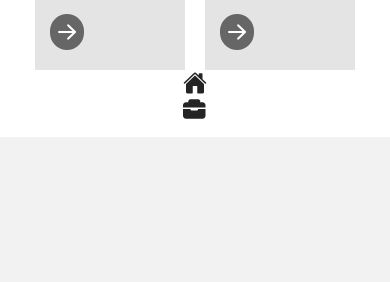
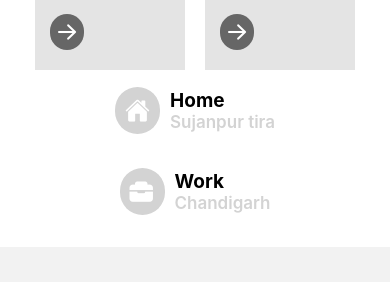
Before and after one commit to abhishekgarfield/Uber-app, a React Native app: screen /homescreen in a window 390 px wide. Shown: the part 300-582 px from the top of the page. Built offline with nearby package versions, Linux system fonts and the light colour scheme.

Commit message:
favoption implemented

```diff
--- a/components/navfov.js
+++ b/components/navfov.js
@@ -1,4 +1,4 @@
-import { View } from "react-native";
+import { View,Text, ScrollView, TouchableOpacity } from "react-native";
 import { Icon } from "react-native-elements";
 
 const data=[{
@@ -15,18 +15,25 @@ const data=[{
 }]
 const Navfav=()=>{
     return(
-        <View>
+        <ScrollView contentContainerStyle={{alignItems:"center"}}>
             {data.map((item)=>
                 <>
-                <View>
+                <TouchableOpacity style={{flexDirection:"row",alignItems:"center",padding:17}}>
                         <Icon
                         type="ionicon"
                         name={item.icon}
+                        size={25}
+                        color={"white"}
+                        style={{backgroundColor:"lightgrey",padding:10,borderRadius:50}}
                         />
-                </View>
+                        <View style={{flexDirection:"column",flexGrow:1,marginLeft:10}}>
+                        <Text style={{fontWeight:"bold",fontSize:19}}>{item.location}</Text>
+                        <Text style={{fontWeight:"600",fontSize:17,color:"lightgrey"}}>{item.destination}</Text>
+                        </View>
+                </TouchableOpacity>
                 </>
             )}
-        </View>
+        </ScrollView>
     );
 }
 export default Navfav;
```
